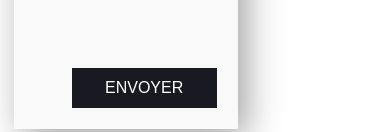
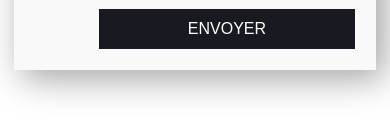
Before and after one commit to senioradom/sad-lead-form-template, a website built with Parcel: page src/index.html in a window 390 px wide. Shown: the part 998-1130 px from the top of the page. Built offline with nearby package versions, Linux system fonts and the light colour scheme.

Commit message:
Add media queries on the demonstration mode.

```diff
--- a/src/css/sad-lead-form-demo.scss
+++ b/src/css/sad-lead-form-demo.scss
@@ -9,14 +9,23 @@
 
   #sad-lead-form {
     width: 61.8%;
+
+    @media screen and (max-width: 1280px) {
+      width: 100%;
+    }
   }
 
   #sad-lead-form-demo-result {
-    width: 38.2%;
+    width: calc(38.2% - 68px);
+    padding: 34px;
 
     white-space: pre;
 
     font-family: monospace;
     font-size: 13px;
+
+    @media screen and (max-width: 1280px) {
+      width: calc(100% - 68px);
+    }
   }
 }
```
